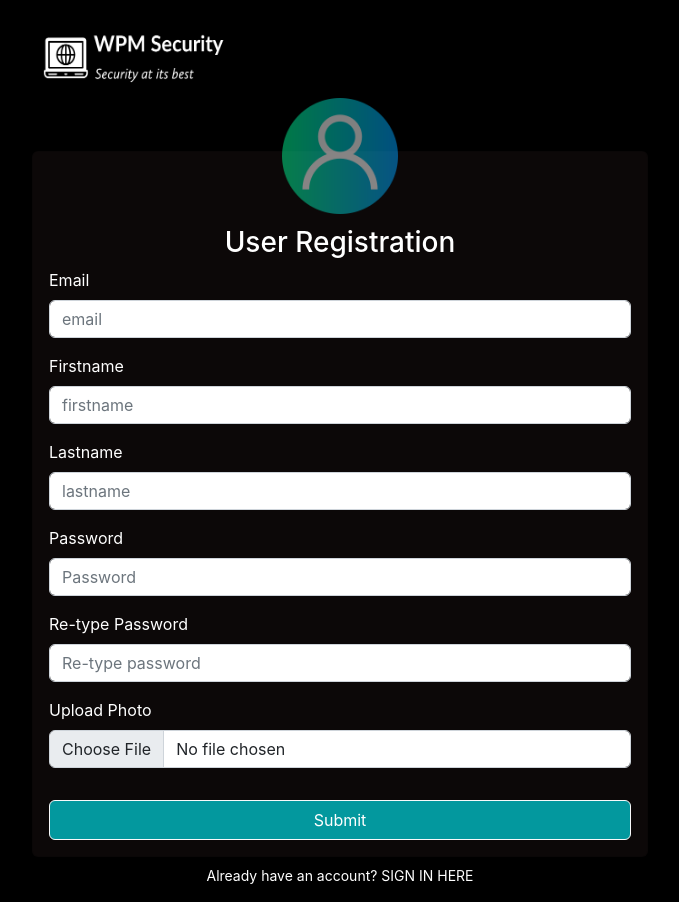
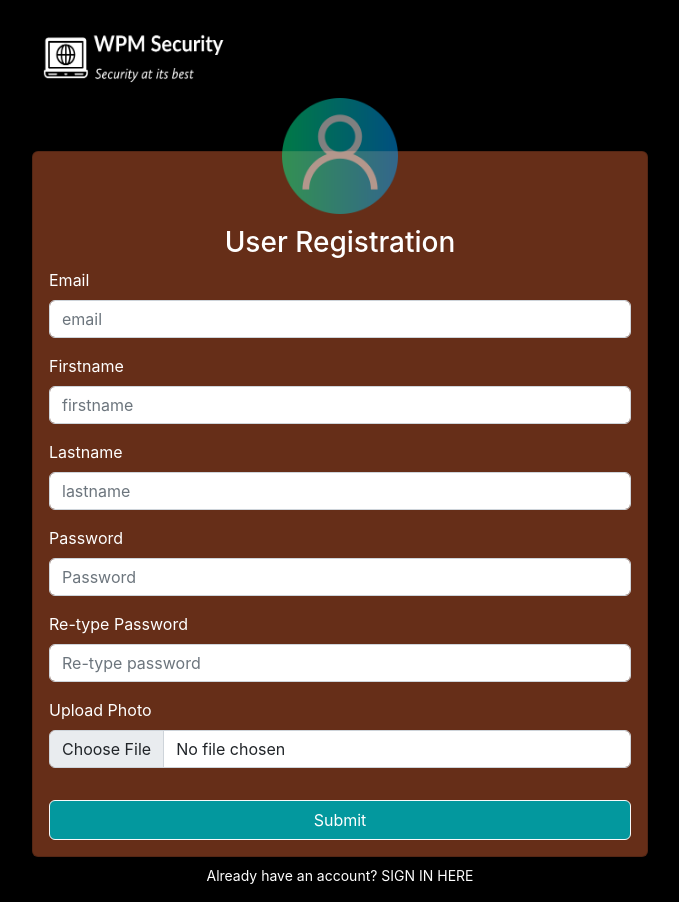
Before and after one commit to beecurrie/wpm, a React (Create React App) app in the folder client/: page /register in a window 1280 px wide. Shown: the whole page, without its empty margins (300-979 px from the left). Built offline with nearby package versions, Linux system fonts and the light colour scheme; what react-socks would draw is missing.

Commit message:
Updated Login background color

```diff
--- a/client/src/index.css
+++ b/client/src/index.css
@@ -224,7 +224,7 @@ h1 {
   width: 100%;
   margin: auto;
   box-shadow: 10px 10px 5px 0px rgba(0, 0, 0, 0.75);
-  background: #1a11117a;
+  background: #662e18;
 }
 
 .card-title {
```
